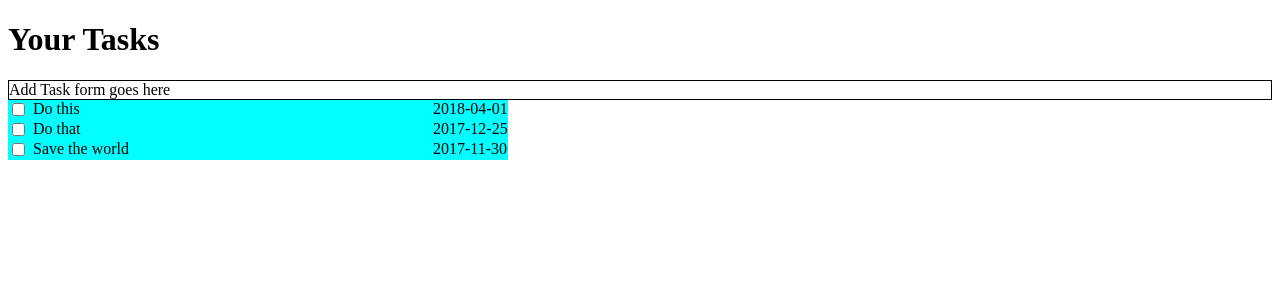
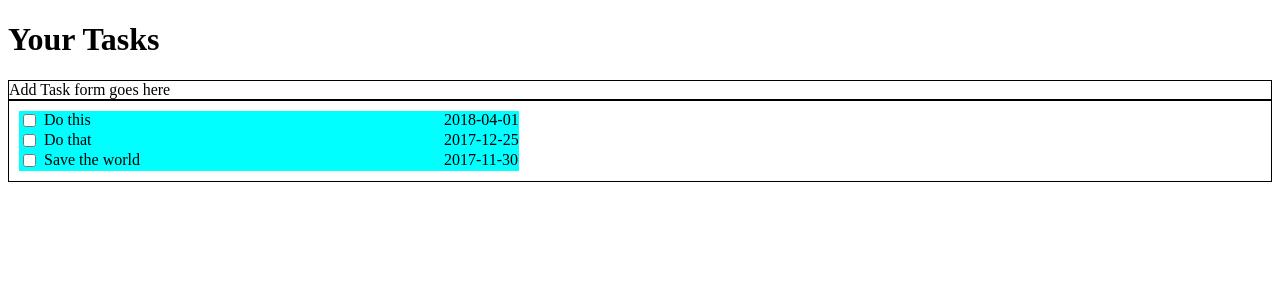
Before and after one commit to markgreenwood/ToDone, a React app: page / in a window 1280 px wide. Shown: the top 300 px of the page. Built offline with nearby package versions, Linux system fonts and the light colour scheme.

Commit message:
Added TaskListWrapper

```diff
--- a/src/Components/TaskList.js
+++ b/src/Components/TaskList.js
@@ -1,9 +1,10 @@
 import React from 'react';
 import PropTypes from 'prop-types';
 import ListItem from './ListItem';
+import TaskListWrapper from './style/TaskListWrapper';
 
 const TaskList = ({ tasks }) => {
-  return tasks.map(task => <ListItem key={task.id} task={task} />);
+  return <TaskListWrapper>{tasks.map(task => <ListItem key={task.id} task={task} />)}</TaskListWrapper>;
 };
 
 TaskList.propTypes = {
--- /dev/null
+++ b/src/Components/style/TaskListWrapper.js
@@ -0,0 +1,6 @@
+import styled from 'styled-components';
+
+export default styled.div`
+  border: 1px black solid;
+  padding: 10px;
+`;
```
